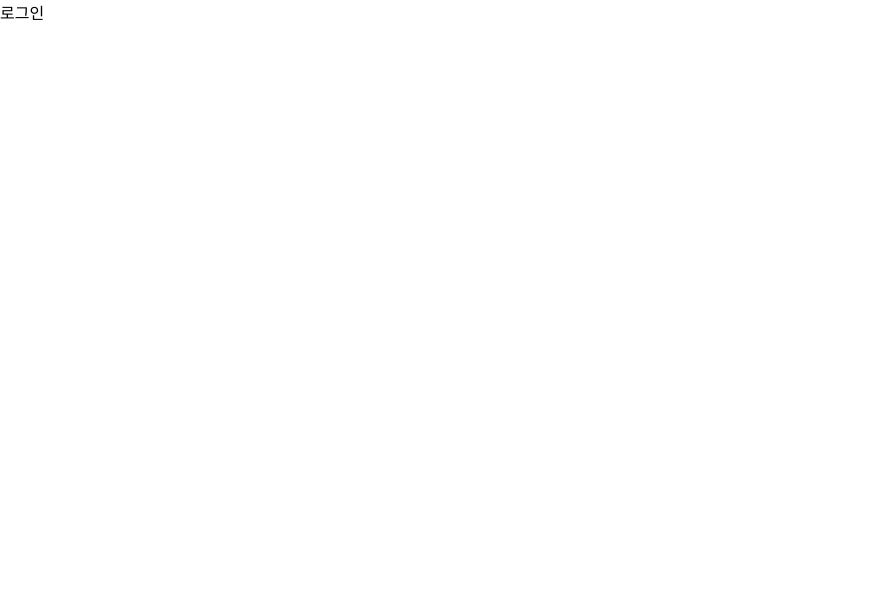
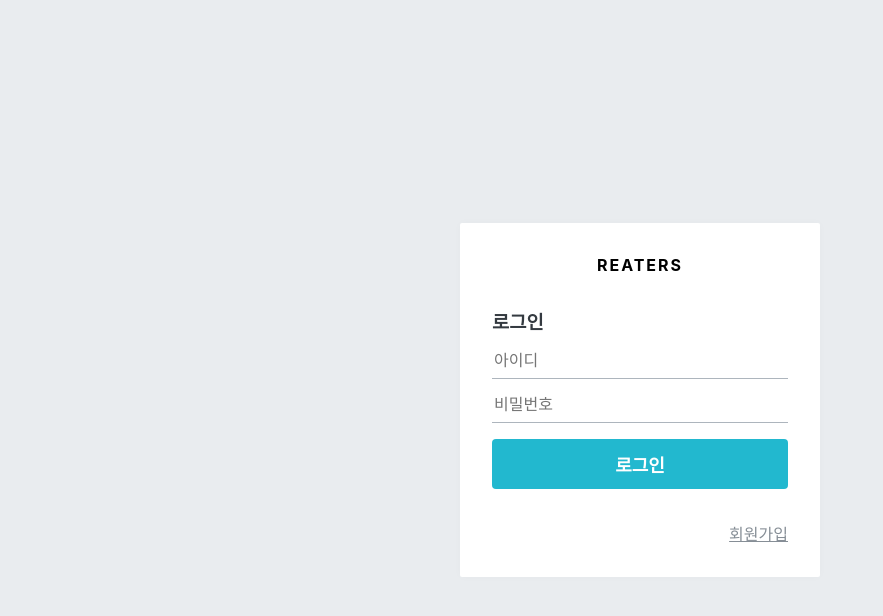
Before and after one commit to seoyeonko/blog-frontend, a React (Create React App) app: page /login in a window 1280 px wide. Shown: the top 616 px of the page, without its empty margins (0-883 px from the left). Built offline with nearby package versions, Linux system fonts and the light colour scheme.

Commit message:
Feat: Redux로 폼상태 관리

```diff
--- /dev/null
+++ b/src/components/auth/AuthForm.js
@@ -0,0 +1,104 @@
+import React from 'react';
+import styled from 'styled-components';
+import { Link } from 'react-router-dom';
+import palette from '../../lib/palette';
+import Button from '../common/Button';
+
+// 회원가입/로그인 폼 보여주는 컴포넌트
+
+const AuthFormBlock = styled.div`
+  h3 {
+    margin: 0;
+    color: ${palette.gray[8]};
+    margin-bottom: 1rem;
+  }
+`;
+
+// 스타일링된 input
+const StyledInput = styled.input`
+  font-size: 1rem;
+  border: none;
+  border-bottom: 1px solid ${palette.gray[5]};
+  padding-bottom: 0.5rem;
+  outline: none;
+  width: 100%;
+  &:focus {
+    color: $oc-teal-7;
+    border-bottom: 1px solid ${palette.gray[7]};
+  }
+  & + & {
+    margin-top: 1rem;
+  }
+`;
+
+// 폼 하단에 로그인 혹은 회원가입 링크를 보여줌
+const Footer = styled.div`
+  margin-top: 2rem;
+  text-align: right;
+  a {
+    color: ${palette.gray[6]};
+    text-decoration: underline;
+    &:hover {
+      color: ${palette.gray[9]};
+    }
+  }
+`;
+
+const ButtonWithMarginTop = styled(Button)`
+  margin-top: 1rem;
+`;
+
+const textMap = {
+  login: '로그인',
+  register: '회원가입',
+};
+
+const AuthForm = ({ type, form, onChange, onSubmit }) => {
+  const text = textMap[type];
+
+  return (
+    <AuthFormBlock>
+      <h3>{text}</h3>
+      <form onSubmit={onSubmit}>
+        <StyledInput
+          autoComplete="username"
+          name="username"
+          placeholder="아이디"
+          onChange={onChange}
+          value={form.username}
+        />
+        <StyledInput
+          autoComplete="new-password"
+          name="password"
+          placeholder="비밀번호"
+          type="password"
+          onChange={onChange}
+          value={form.password}
+        />
+        {type === 'register' && (
+          <StyledInput
+            authComplete="new-password"
+            name="passwordConfirm"
+            placeholder="비밀번호 확인"
+            type="password"
+            onChange={onChange}
+            value={form.passwordConfirm}
+          />
+        )}
+
+        <ButtonWithMarginTop cyan fullWidth>
+          {text}
+        </ButtonWithMarginTop>
+        <Footer>
+          {type === 'login' ? (
+            <Link to="/register">회원가입</Link>
+          ) : (
+            <Link to="/login">로그인</Link>
+          )}
+        </Footer>
+      </form>
+    </AuthFormBlock>
+  );
+};
+
+export default AuthForm;
--- /dev/null
+++ b/src/components/auth/AuthTemplate.js
@@ -0,0 +1,52 @@
+import React from 'react';
+import styled from 'styled-components';
+import palette from '../../lib/palette';
+import { Link } from 'react-router-dom';
+
+// 회원가입/로그인 폼 보여주는 컴포넌트
+
+// 화면 전체를 채움
+const AuthTemplateBlock = styled.div`
+  position: absolute;
+  left: 0;
+  top: 0;
+  bottom: 0;
+  right: 0;
+  background: ${palette.gray[2]};
+  /* flex로 내부 내용 중앙 정렬 */
+  display: flex;
+  flex-direction: column;
+  justify-content: center;
+  align-items: center;
+`;
+
+// 흰색 박스
+const WiteBox = styled.div`
+  .logo-area {
+    display: block;
+    padding-bottom: 2rem;
+    text-align: center;
+    font-weight: bold;
+    letter-spacing: 2px;
+  }
+  box-shadow: 0 0 8px rgba(0, 0, 0, 0.025);
+  padding: 2rem;
+  width: 360px;
+  background: white;
+  border-radius: 2px;
+`;
+
+const AuthTemplate = ({ children }) => {
+  return (
+    <AuthTemplateBlock>
+      <WiteBox>
+        <div className="logo-area">
+          <Link to="/">REATERS</Link>
+        </div>
+        {children}
+      </WiteBox>
+    </AuthTemplateBlock>
+  );
+};
+
+export default AuthTemplate;
--- a/src/components/common/Button.js
+++ b/src/components/common/Button.js
@@ -1,9 +1,9 @@
 import React from 'react';
-import styled from 'styled-components';
+import styled, { css } from 'styled-components';
 import palette from '../../lib/palette';
 
 const StyledButton = styled.button`
-  border: nodne;
+  border: none;
   border-radius: 4px;
   font-size: 1rem;
   font-weight: bold;
@@ -11,11 +11,26 @@
   color: white;
   outline: none;
   cursor: pointer;
-
   background: ${palette.gray[8]};
   &:hover {
     background: ${palette.gray[6]};
   }
+  ${(props) =>
+    props.fullWidth &&
+    css`
+      padding-top: 0.75rem;
+      padding-bottom: 0.75rem;
+      width: 100%;
+      font-size: 1.125rem;
+    `}
+  ${(props) =>
+    props.cyan &&
+    css`
+      background: ${palette.cyan[5]};
+      &:hover {
+        background: ${palette.cyan[4]};
+      }
+    `}
 `;
 
 const Button = (props) => <StyledButton {...props} />;
--- /dev/null
+++ b/src/containers/auth/LoginForm.js
@@ -0,0 +1,47 @@
+import React, { useEffect } from 'react';
+import { useDispatch, useSelector } from 'react-redux';
+import { changeField, initializeForm } from '../../modules/auth';
+import AuthForm from '../../components/auth/AuthForm';
+
+const LoginForm = () => {
+  const dispatch = useDispatch();
+  const { form } = useSelector(({ auth }) => ({
+    form: auth.login,
+  }));
+
+  // 인풋 변경 이벤트 헨들러
+  const onChange = (e) => {
+    const { value, name } = e.target;
+    dispatch(
+      changeField({
+        form: 'login',
+        key: name,
+        value,
+      }),
+    );
+  };
+
+  // 폼 이벤트 등록 핸들러
+  const onSubmit = (e) => {
+    e.preventDefault();
+
+    // 구현 예정
+  };
+
+  // 컴포넌트가 처음 렌더링될 때 form 초기화
+  // 로그인 페이지에서 값을 입력한 뒤 다른 페이지로 이동 후 다시 돌아왔을 때 값이 유지되지 않도록 함
+  useEffect(() => {
+    dispatch(initializeForm('login'));
+  }, [dispatch]);
+
+  return (
+    <AuthForm
+      type="login"
+      form={form}
+      onChange={onChange}
+      onSubmit={onSubmit}
+    />
+  );
+};
+
+export default LoginForm;
--- /dev/null
+++ b/src/containers/auth/RegisterForm.js
@@ -0,0 +1,47 @@
+import React, { useEffect } from 'react';
+import { useDispatch, useSelector } from 'react-redux';
+import { changeField, initializeForm } from '../../modules/auth';
+import AuthForm from '../../components/auth/AuthForm';
+
+const RegisterForm = () => {
+  const dispatch = useDispatch();
+  const { form } = useSelector(({ auth }) => ({
+    form: auth.register,
+  }));
+
+  // 인풋 변경 이벤트 헨들러
+  const onChange = (e) => {
+    const { value, name } = e.target;
+    dispatch(
+      changeField({
+        form: 'register',
+        key: name,
+        value,
+      }),
+    );
+  };
+
+  // 폼 이벤트 등록 핸들러
+  const onSubmit = (e) => {
+    e.preventDefault();
+
+    // 구현 예정
+  };
+
+  // 컴포넌트가 처음 렌더링될 때 form 초기화
+  // 로그인 페이지에서 값을 입력한 뒤 다른 페이지로 이동 후 다시 돌아왔을 때 값이 유지되지 않도록 함
+  useEffect(() => {
+    dispatch(initializeForm('register'));
+  }, [dispatch]);
+
+  return (
+    <AuthForm
+      type="register"
+      form={form}
+      onChange={onChange}
+      onSubmit={onSubmit}
+    />
+  );
+};
+
+export default RegisterForm;
--- a/src/index.css
+++ b/src/index.css
@@ -18,6 +18,16 @@
   height: 100%;
 }
 
+/* 링크의 색상 및 밑줄 없애기 */
+a {
+  color: inherit;
+  text-decoration: none;
+}
+
+* {
+  box-sizing: inherit;
+  /* 모든 엘리먼트의 box-sizing 값을 border-box로 설정 */
+}
 code {
   font-family: source-code-pro, Menlo, Monaco, Consolas, 'Courier New',
     monospace;
--- a/src/modules/auth.js
+++ b/src/modules/auth.js
@@ -1,15 +1,42 @@
 // auth module
 import { createAction, handleActions } from 'redux-actions';
+import produce from 'immer';
 
-const SAMPLE_ACTION = 'auth/SAMPLE_ACTION';
+const CHANGE_FILED = 'auth/CHANGE_FILED';
+const INITIALIZE_FORM = 'auth/INITIALIZE_FORM';
 
-export const sampleAction = createAction(SAMPLE_ACTION);
+export const changeField = createAction(
+  CHANGE_FILED,
+  ({ form, key, value }) => ({
+    form, // register, login
+    key, // username, password, passwordComfirm
+    value, // 실제 바꾸려는 값
+  }),
+);
+export const initializeForm = createAction(INITIALIZE_FORM, (form) => form); // register / login
 
-const initialState = {};
+const initialState = {
+  register: {
+    uaername: '',
+    password: '',
+    passwordConfirm: '',
+  },
+  login: {
+    username: '',
+    password: '',
+  },
+};
 
 const auth = handleActions(
   {
-    [SAMPLE_ACTION]: (state, action) => state,
+    [CHANGE_FILED]: (state, { payload: { form, key, value } }) =>
+      produce(state, (draft) => {
+        draft[form][key] = value; // state.register.username을 바꿈
+      }),
+    [INITIALIZE_FORM]: (state, { payload: form }) => ({
+      ...state,
+      [form]: initialState[form],
+    }),
   },
   initialState,
 );
--- a/src/pages/LoginPage.js
+++ b/src/pages/LoginPage.js
@@ -1,7 +1,13 @@
 import React from 'react';
+import AuthTemplate from '../components/auth/AuthTemplate';
+import LoginForm from '../containers/auth/LoginForm';
 
 const LoginPage = () => {
-  return <div>로그인</div>;
+  return (
+    <AuthTemplate>
+      <LoginForm />
+    </AuthTemplate>
+  );
 };
 
 export default LoginPage;
--- a/src/pages/RegisterPage.js
+++ b/src/pages/RegisterPage.js
@@ -1,7 +1,13 @@
 import React from 'react';
+import AuthTemplate from '../components/auth/AuthTemplate';
+import RegisterForm from '../containers/auth/RegisterForm';
 
-const RegisterPage = () => {
-  return <div>회원가입</div>;
+const LoginPage = () => {
+  return (
+    <AuthTemplate>
+      <RegisterForm />
+    </AuthTemplate>
+  );
 };
 
-export default RegisterPage;
+export default LoginPage;
```
